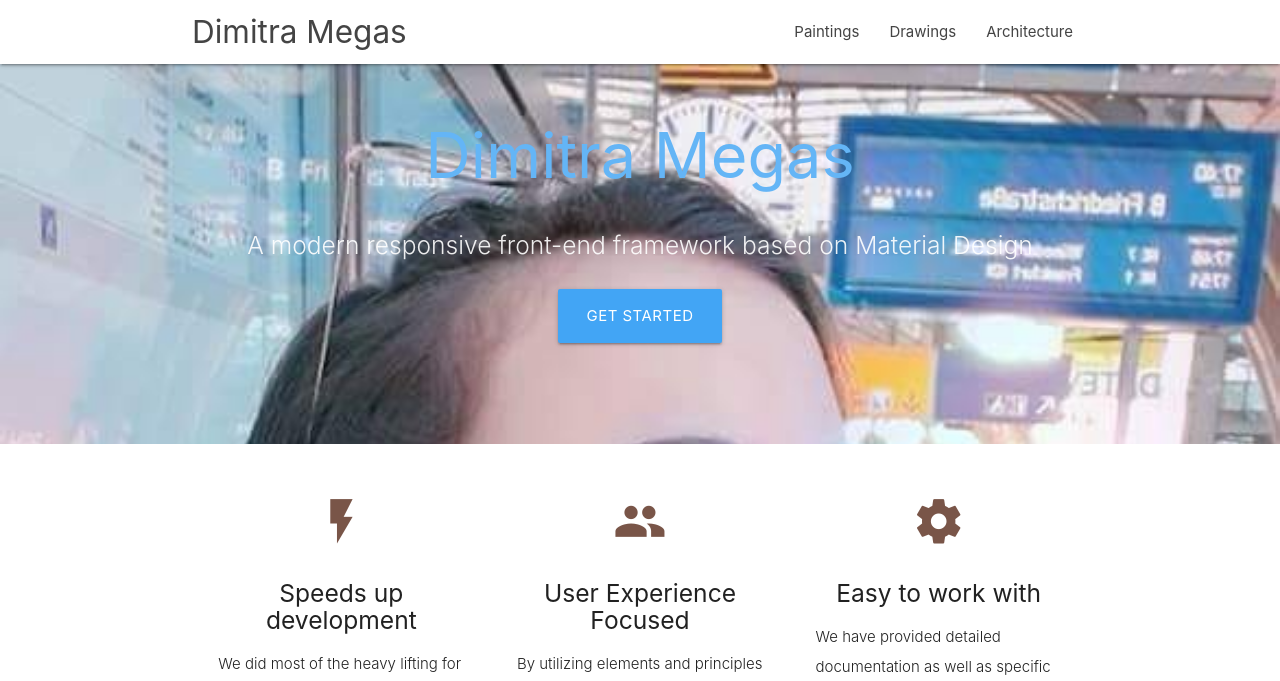
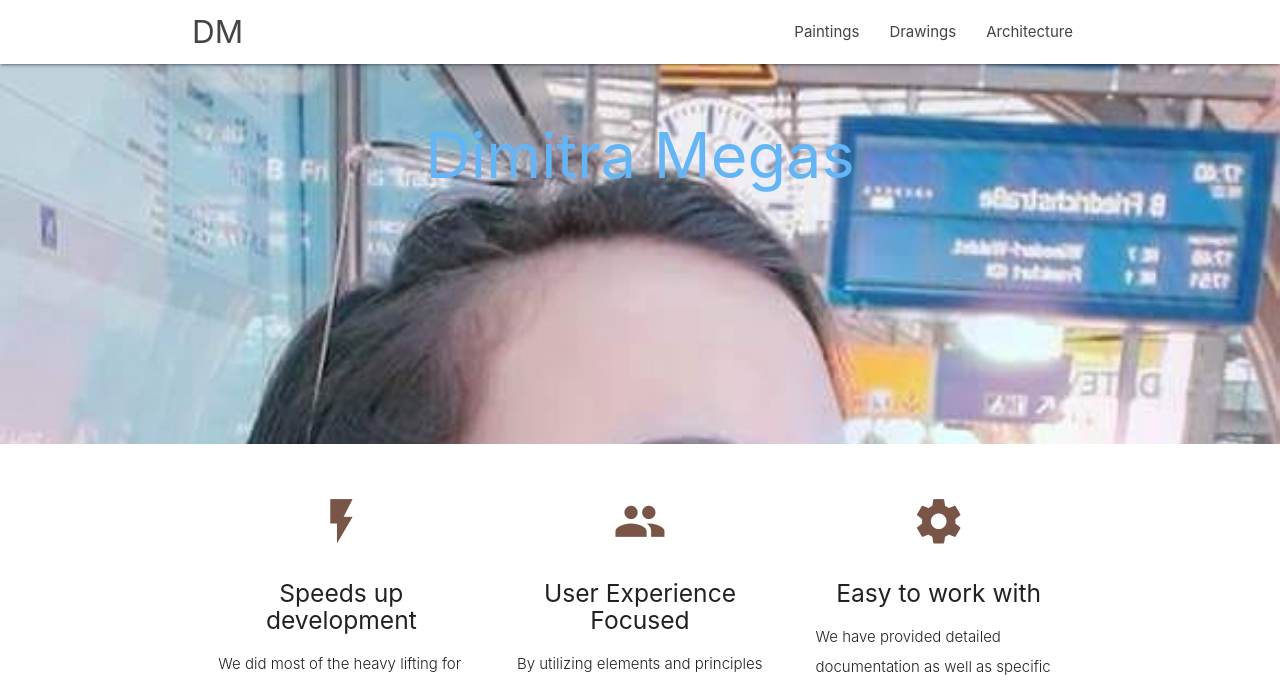
Before and after one commit to dmegas/web, a PHP site: page / in a window 1280 px wide. Shown: the top 681 px of the page. Run offline with PHP 8.4, Linux system fonts and the light colour scheme; some libraries are stand-ins or nearby versions.

Commit message:
Update header

```diff
--- a/htdocs/index.php
+++ b/htdocs/index.php
@@ -13,7 +13,7 @@
 <body>
   <nav class="white" role="navigation">
     <div class="nav-wrapper container">
-      <a id="logo-container" href="#" class="brand-logo">Dimitra Megas</a>
+      <a id="logo-container" href="#" class="brand-logo">DM</a>
       <ul class="right hide-on-med-and-down">
         <li><a href="#">Paintings</a></li>
         <li><a href="#">Drawings</a></li>
@@ -25,7 +25,7 @@
         <li><a href="#">Drawings</a></li>
         <li><a href="#">Architecture</a></li>
       </ul>
-      <a href="#" data-target="nav-mobile" class="sidenav-trigger"><i class="material-icons">menu</i></a>
+      <a href="#" data-target="nav-mobile" class="sidenav-trigger blue"><i class="material-icons">menu</i></a>
     </div>
   </nav>
 
@@ -34,14 +34,6 @@
       <div class="container">
         <br><br>
         <h1 class="header center blue-text text-lighten-2">Dimitra Megas</h1>
-        <div class="row center">
-          <h5 class="header col s12 light">A modern responsive front-end framework based on Material Design</h5>
-        </div>
-        <div class="row center">
-          <a href="http://materializecss.com/getting-started.html" id="download-button" class="btn-large waves-effect waves-light blue lighten-1">Get Started</a>
-        </div>
-        <br><br>
-
       </div>
     </div>
     <div class="parallax"><img src="assets/banner.jpg" alt="Dimitra Megas"></div>
```
